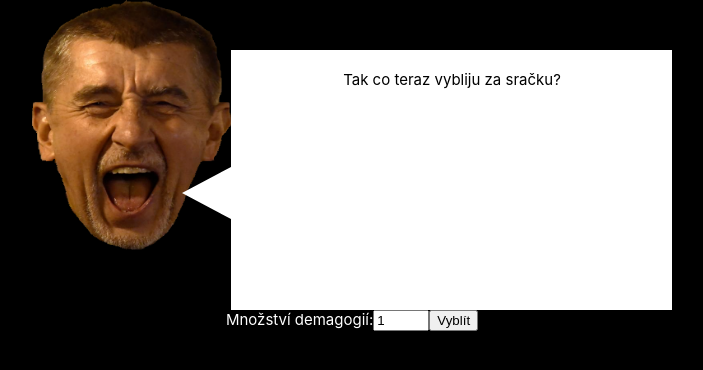
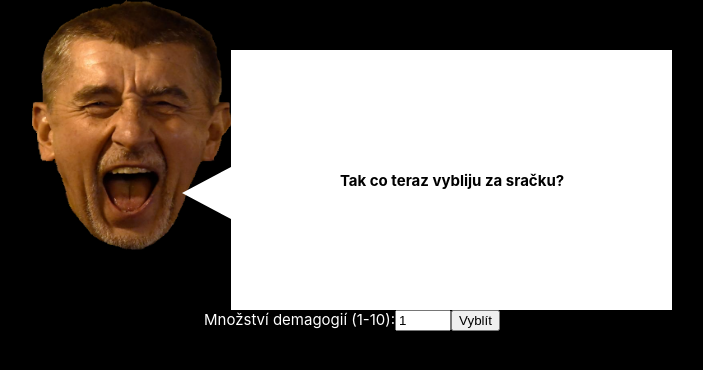
Before and after one commit to JanCesenek/Babis-Ipsum, a React (Create React App) app: page / in a window 1280 px wide. Shown: the top 370 px of the page, without its empty margins (288-991 px from the left). Built offline with nearby package versions, Linux system fonts and the light colour scheme.

Commit message:
more legendary quotes

```diff
--- a/src/App.css
+++ b/src/App.css
@@ -33,4 +33,11 @@
   margin-top: 5rem;
   margin-left: -5rem;
   padding: 2rem 2rem 2rem 7rem;
+  display: flex;
+  justify-content: center;
+  align-items: center;
 }
+
+h1 {
+  font-size: 1.5rem;
+}
--- a/src/App.js
+++ b/src/App.js
@@ -45,6 +45,27 @@ function App() {
     "Kampaň! ",
     "Účelovka! ",
     "Já sem vybudoval Agrofert od nuly a zaměstnávám 35000 lidí! ",
+    "Nevidím tady nikoho, kdo by řídil velké firmy. ",
+    "Je to jenom o tých penězích. ",
+    "Ale my ho máme v programu, protože nepočítáme. ",
+    "Ent ví hef rizalts in ví fór, best in kovit... ",
+    "Já se nikam necpu, Agrofert nikdy neprodám. ",
+    "Já sem do politiky nechtěl, to vy stě mě zplodili! ",
+    "Já s tím nemám nic společného, v životě sem o tom neslyšel! ",
+    "Já vůbec nevím proč tyto lhářce dáváte tady prostor... ",
+    "Já nevim, já vám řikám, že je to manipulace a nech to vyšetří. ",
+    "Žaludek má kráva na výrobu mléka. ",
+    "Planety sluneční soustavy? Měsíc, Mars, Pluto, Saturn, co je tam ještě... Slunce? ",
+    "Já teda vůbec nevidim důvod, proč bych se měl omlouvat. ",
+    "Vláda tady rok mluví o válce a já sem mluvil o míru. ",
+    "Neni to pravda. ",
+    "No protože nám řekla ochranka, že na nás budou házet vajíčka. ",
+    "Pomoct Polsku nebo Pobaltským státům? Určitě ne, já chci mír! ",
+    "Dosáhli jsme famózní výsledek! ",
+    "Pražské Jezulátko, to funguje. ",
+    "Mě zajímá horoskop. Jsem čistá panna, urputná, pracovitá... ",
+    "No a včera jsem to, bohužel, neopatrně, řek médiím, a bylo to venku. ",
+    "Tak zavřeli kostel, já to nechápu, vždyť tam maj přístup i vrazi , aby mohli prosit o odpuštění... ",
   ];
 
   const pukeBullshit = () => {
@@ -68,11 +89,13 @@ function App() {
     <div className="App">
       <div className="FaceWithBubble">
         <img src={babis} alt="Andrejko" className="Kokotko" />
-        <div className="Bubble">{result}</div>
+        <div className="Bubble">
+          <h1>{result}</h1>
+        </div>
       </div>
       <div className="Confirm">
         <label htmlFor="demagogie" className="Label">
-          Množství demagogií:
+          Množství demagogií (1-10):
         </label>
         <input
           type="number"
```
